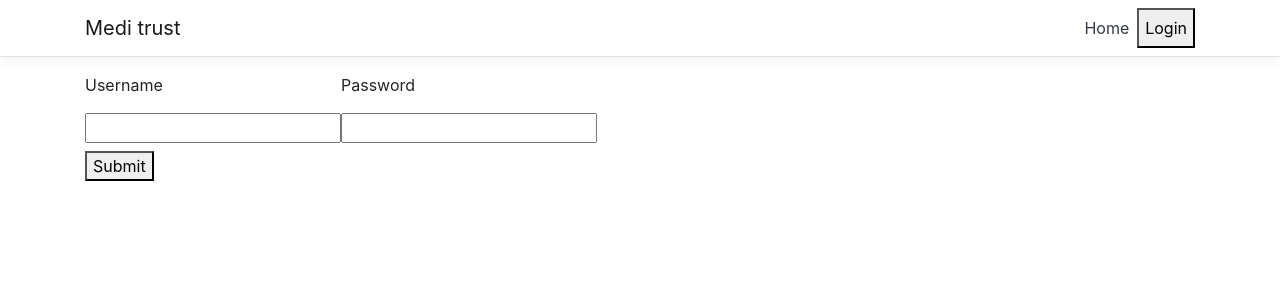
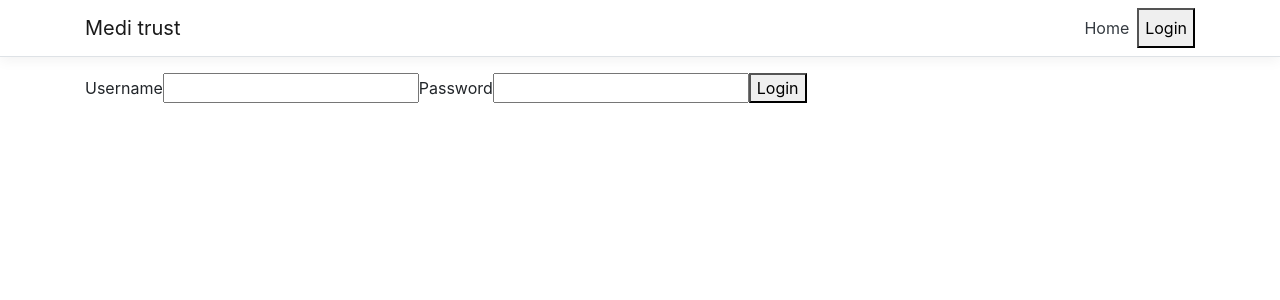
Before and after one commit to FrancoBester/AngryPixels_front-end, a React (Create React App) app in the folder graphical_user_interface/graphical_user_interface/ClientApp/: page /login in a window 1280 px wide. Shown: the top 300 px of the page. Built offline with nearby package versions, Linux system fonts and the light colour scheme.

Commit message:
Auth milestone: it works kinda

```diff
--- a/graphical_user_interface/graphical_user_interface/ClientApp/src/auth.js
+++ b/graphical_user_interface/graphical_user_interface/ClientApp/src/auth.js
@@ -1,3 +1,5 @@
+import API from "./API";
+
 class Auth {
   constructor() {
     this.authenticated = false;
@@ -12,14 +14,28 @@ class Auth {
     this.onAuthenticationChanged = onAuthenticationChangedEvent;
   }
 
-  login(cb) {
-    this.authenticated = true;
-    this.onAuthenticationChanged.detail.value = this.isAuthenticated();
-    dispatchEvent(this.onAuthenticationChanged);
-    cb();
+  login(details, callback) {
+    //TODO: HASH THE PASSWORD HERE
+    const passwordHash = "";
+    API.APIPostAnon(
+      "https://localhost:44376/api/Authentication",
+      { Username: details.username, PasswordHash: details.password },
+      (response) => {
+        this.authenticated = true;
+        this.onAuthenticationChanged.detail.value = this.isAuthenticated();
+        dispatchEvent(this.onAuthenticationChanged);
+        localStorage.setItem("token", response.data.token);
+        callback();
+      },
+      (error) => {
+        alert(error);
+      },
+      () => {}
+    );
   }
 
   logout(cb) {
+    localStorage.clear();
     this.authenticated = false;
     this.onAuthenticationChanged.detail.value = this.isAuthenticated();
     dispatchEvent(this.onAuthenticationChanged);
--- a/graphical_user_interface/graphical_user_interface/ClientApp/src/components/NavMenu.js
+++ b/graphical_user_interface/graphical_user_interface/ClientApp/src/components/NavMenu.js
@@ -79,6 +79,7 @@ function NavMenu(props) {
                   <button
                     onClick={() => {
                       auth.logout(() => {});
+                      history.push("/");
                     }}
                   >
                     Logout
@@ -86,7 +87,7 @@ function NavMenu(props) {
                 ) : (
                   <button
                     onClick={() => {
-                      auth.login(() => {});
+                      history.push("/login");
                     }}
                   >
                     Login
--- a/graphical_user_interface/graphical_user_interface/ClientApp/src/pages/unAuthenticated/LoginPage.jsx
+++ b/graphical_user_interface/graphical_user_interface/ClientApp/src/pages/unAuthenticated/LoginPage.jsx
@@ -1,37 +1,24 @@
 import React from "react";
-import API from "../../API";
+import { useState } from "react";
+import { useHistory } from "react-router";
+import auth from "../../auth";
 
 function LoginPage() {
+  const [UserName, setUserName] = useState("");
+  const [Password, setPassword] = useState("");
+  const history = useHistory();
+  function Login() {
+    auth.login({ username: UserName, password: Password }, () => {
+      history.push("/home");
+    });
+  }
   return (
     <div>
-      <label>
-        <p>Username</p>
-        <input type="text" />
-      </label>
-      <label>
-        <p>Password</p>
-        <input type="password" />
-      </label>
-      <div>
-        <button
-          onClick={() => {
-            API.APIPostAnon(
-              "https://localhost:44376/api/Authentication",
-              { Username: "Dave", PasswordHash: "123456789" },
-              (response) => {
-                alert(response.data);
-              },
-              (error) => {
-                alert(error);
-              },
-              () => {}
-            );
-          }}
-          type="submit"
-        >
-          Submit
-        </button>
-      </div>
+      <label>Username</label>
+      <input type="email" onChange={(e) => setUserName(e.target.value)} />
+      <label>Password</label>
+      <input type="password" onChange={(e) => setPassword(e.target.value)} />
+      <button onClick={() => Login()}>Login</button>
     </div>
   );
 }
```
